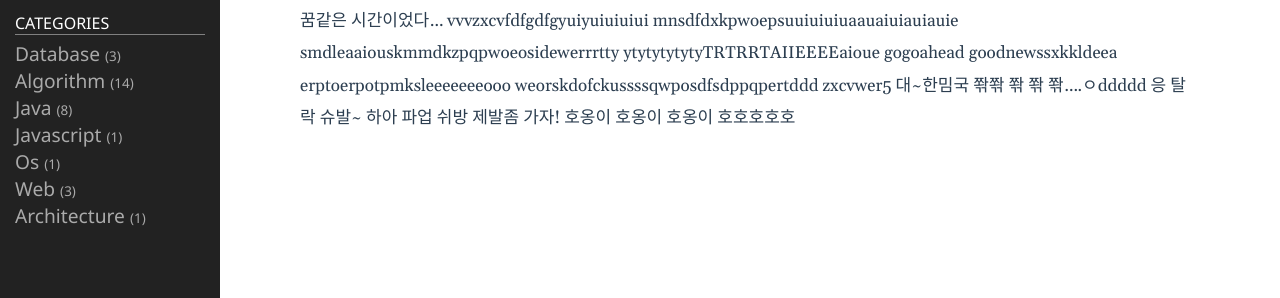
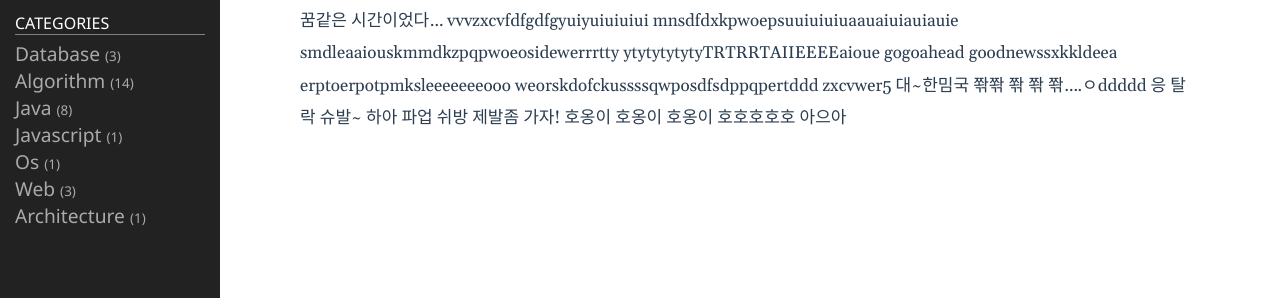
Before and after one commit to godhpjh/godhpjh.github.io, a Jekyll site: the page built from _posts/2021-10-06-stock.md, in a window 1280 px wide. Shown: the part 296-594 px from the top of the page. Built offline with Jekyll 4.4.1, drawn with Linux system fonts in a browser that asks for light colours; some of the changed text lies outside the part shown.

Commit message:
dfgtodspwqmzmzuuaslkqklajlfkjfsdfg

```diff
--- a/_posts/2021-10-06-stock.md
+++ b/_posts/2021-10-06-stock.md
@@ -28,4 +28,4 @@ weorskdofckussssqwposdfsdppqpertddd
 zxcvwer5
 대~한밈국 쫚쫚 쫚 쫚 쫚....ㅇddddd
 응 탈락 슈발~ 하아 파업 쉬방
-제발좀 가자! 호옹이 호옹이 호옹이 호호호호호
+제발좀 가자! 호옹이 호옹이 호옹이 호호호호호 아으아
```
